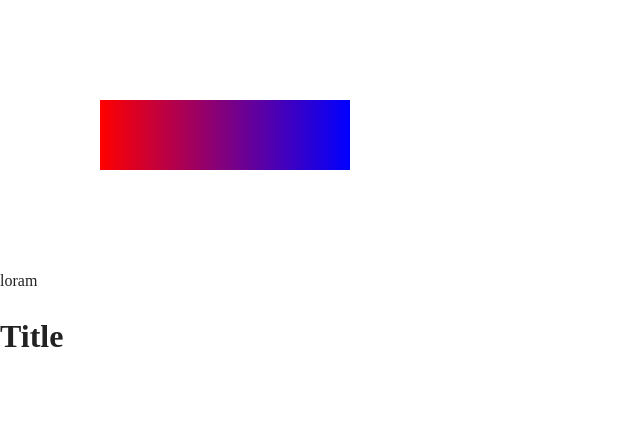
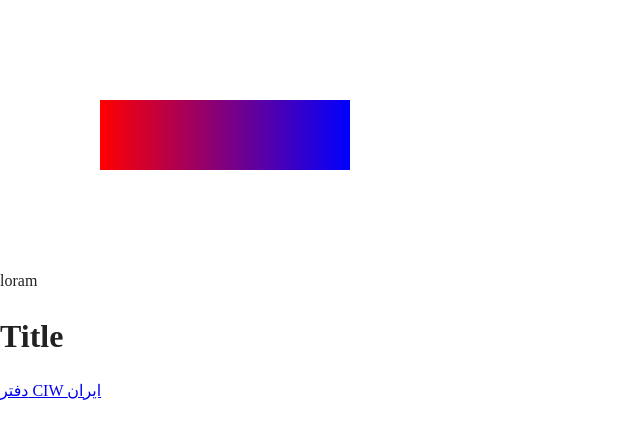
Before and after one commit to ramin-h-al/new-project, a plain HTML site: page index.html in a window 1280 px wide. Shown: the whole page, without its empty margins (0-640 px from the left). Drawn offline with nearby package versions, Linux system fonts and the light colour scheme.

Commit message:
Add link to index.html

```diff
--- a/index.html
+++ b/index.html
@@ -27,6 +27,8 @@
   <h1>Title</h1>
 
 
+  <a href="#">دفتر CIW ایران</a>
+
   <script src="js/vendor/modernizr-3.7.1.min.js"></script>
   <script src="https://code.jquery.com/jquery-3.4.1.min.js" integrity="sha256-CSXorXvZcTkaix6Yvo6HppcZGetbYMGWSFlBw8HfCJo=" crossorigin="anonymous"></script>
   <script>window.jQuery || document.write('<script src="js/vendor/jquery-3.4.1.min.js"><\/script>')</script>
```
